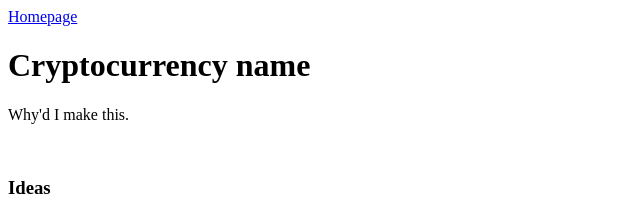
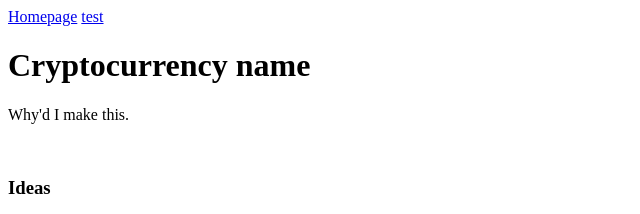
Before and after one commit to The-Cannolis/the-cannolis.github.io, a plain HTML site: page index.html in a window 1280 px wide. Shown: the top 214 px of the page, 0-640 px from the left. Drawn offline with Linux system fonts and the light colour scheme.

Commit message:
Update index.html

```diff
--- a/index.html
+++ b/index.html
@@ -4,7 +4,7 @@
 <title>Cryptocurrency name</title>
 </head>
 <body>
-<a href="./index">Homepage</a>
+<a href="./index">Homepage</a> <a href="./test">test</a>
 <h1>Cryptocurrency name</h1>
 <p>Why'd I make this. </p>
 <br>
```
